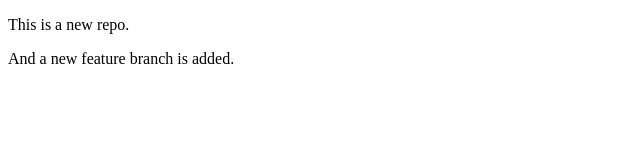
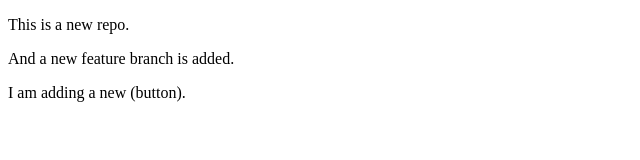
Before and after one commit to mk256407/localrepo, a plain HTML site: page index.html in a window 1280 px wide. Shown: the whole page, without its empty margins (0-640 px from the left). Drawn offline with Linux system fonts and the light colour scheme.

```diff
--- a/index.html
+++ b/index.html
@@ -6,5 +6,6 @@
     <body>
         <p>This is a new repo.</p>
         <p>And a new feature branch is added.</p>
+        <p>I am adding a new (button).</p>
     </body>
 </html>
```
